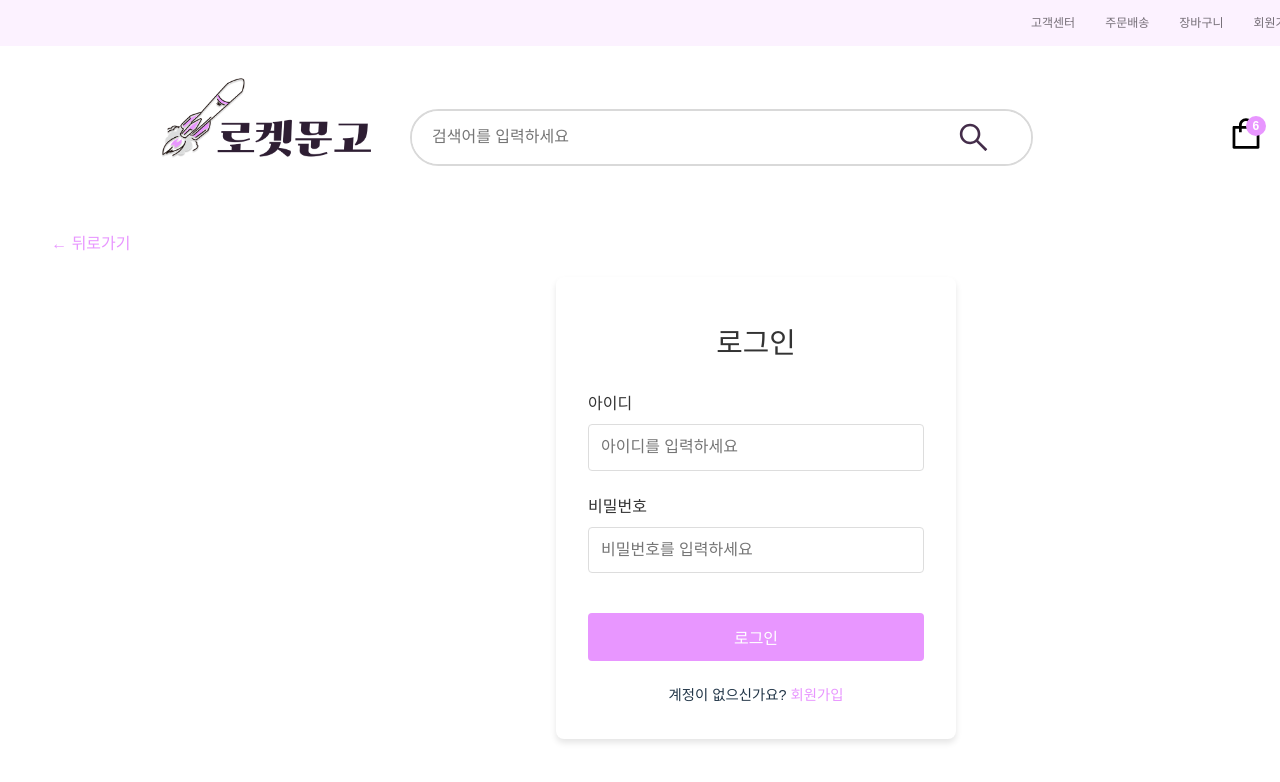
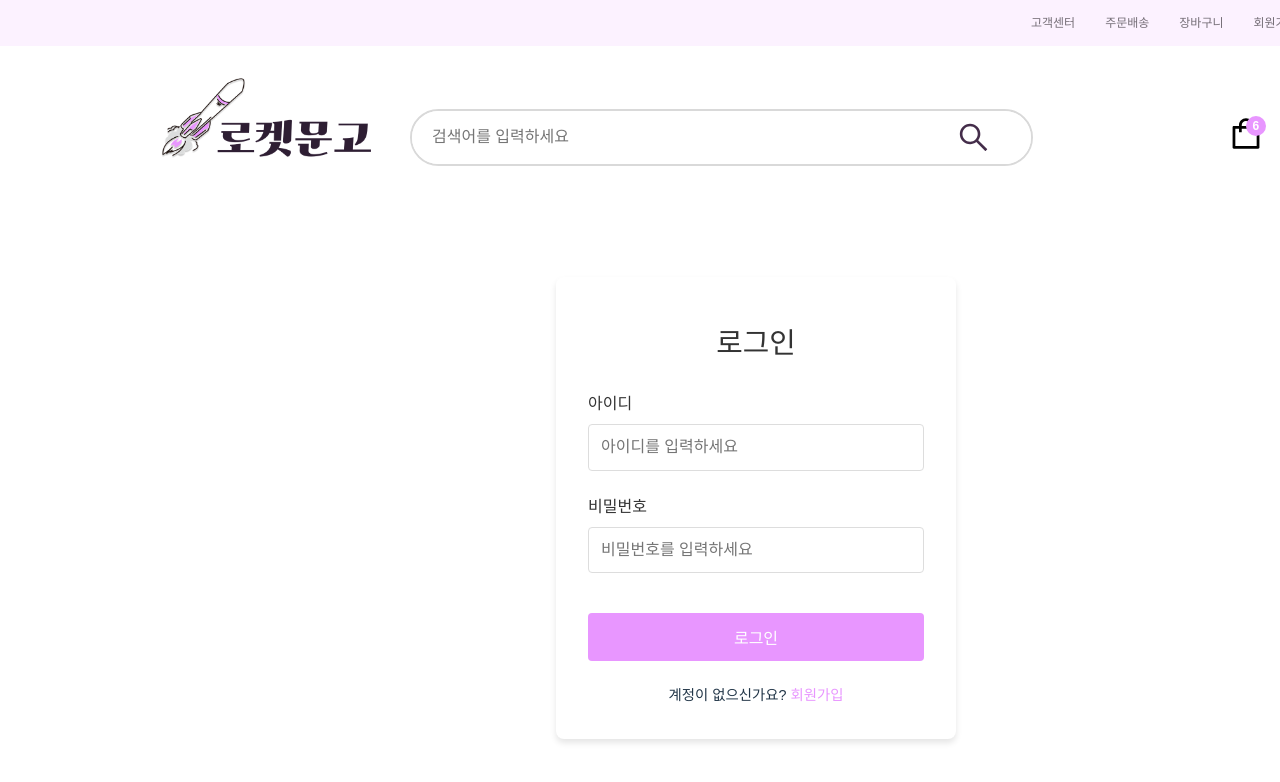
Before and after one commit to ahyeon1117/goormthon_team, a React (Vite) app in the folder commerce/frontend/: page /login in a window 1280 px wide. Shown: the top 782 px of the page. Built offline with nearby package versions, Linux system fonts and the light colour scheme; a web font is replaced by a local one.

Commit message:
[refactor] 로그인 페이지에서 뒤로가기 버튼 제거

```diff
--- a/commerce/frontend/src/pages/LoginPage/LoginPage.tsx
+++ b/commerce/frontend/src/pages/LoginPage/LoginPage.tsx
@@ -10,7 +10,6 @@ import {
   Input,
   LoginButton,
   SignupLink,
-  BackButton,
   ErrorMessage,
 } from "./LoginPage.styled";
 
@@ -80,13 +79,8 @@ const LoginPage: React.FC = () => {
     setIsLoading(false);
   };
 
-  const handleBack = () => {
-    navigate(-1); // 이전 페이지로 돌아가기
-  };
-
   return (
     <Container>
-      <BackButton onClick={handleBack}>← 뒤로가기</BackButton>
       <LoginForm onSubmit={handleSubmit}>
         <Title>로그인</Title>
 
```
